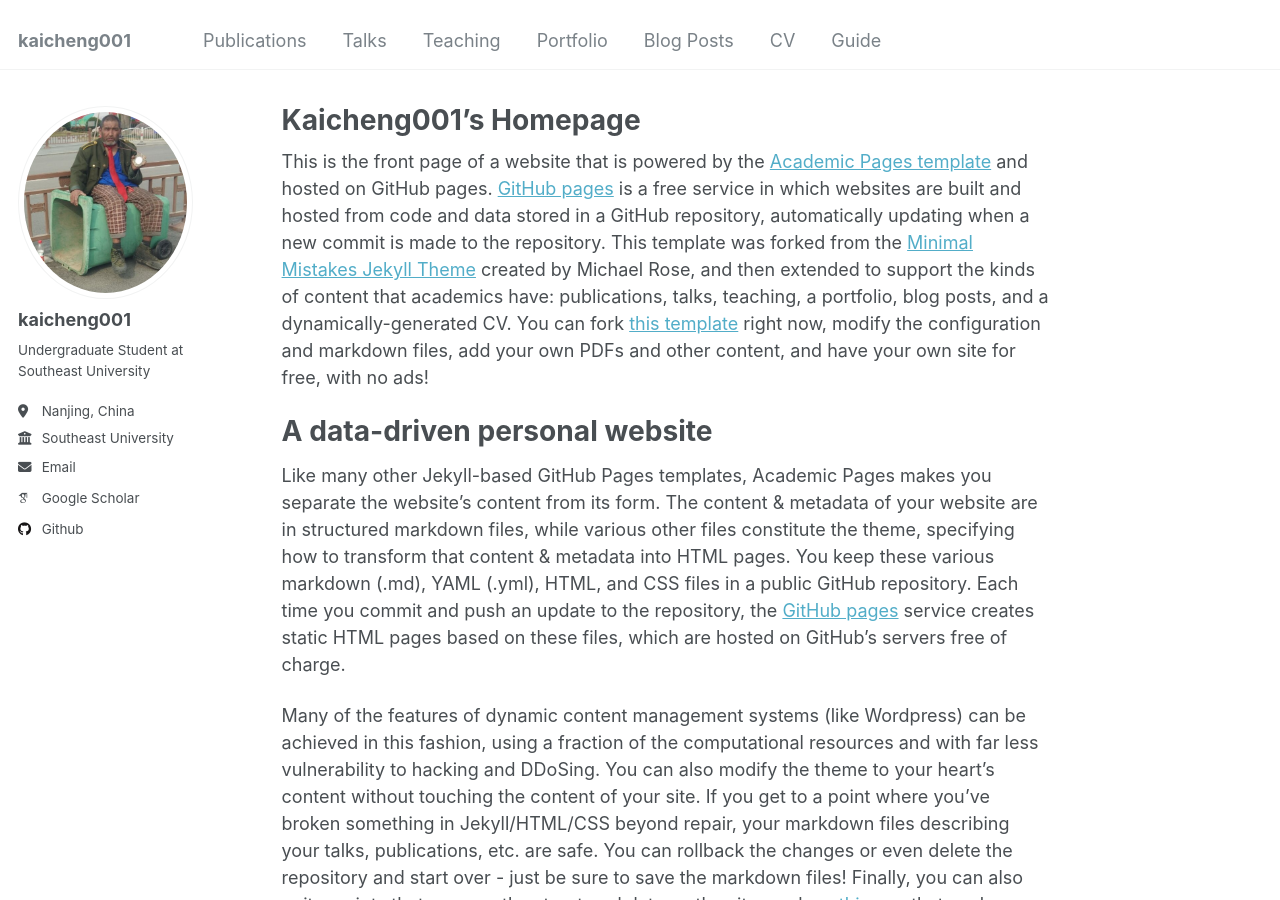
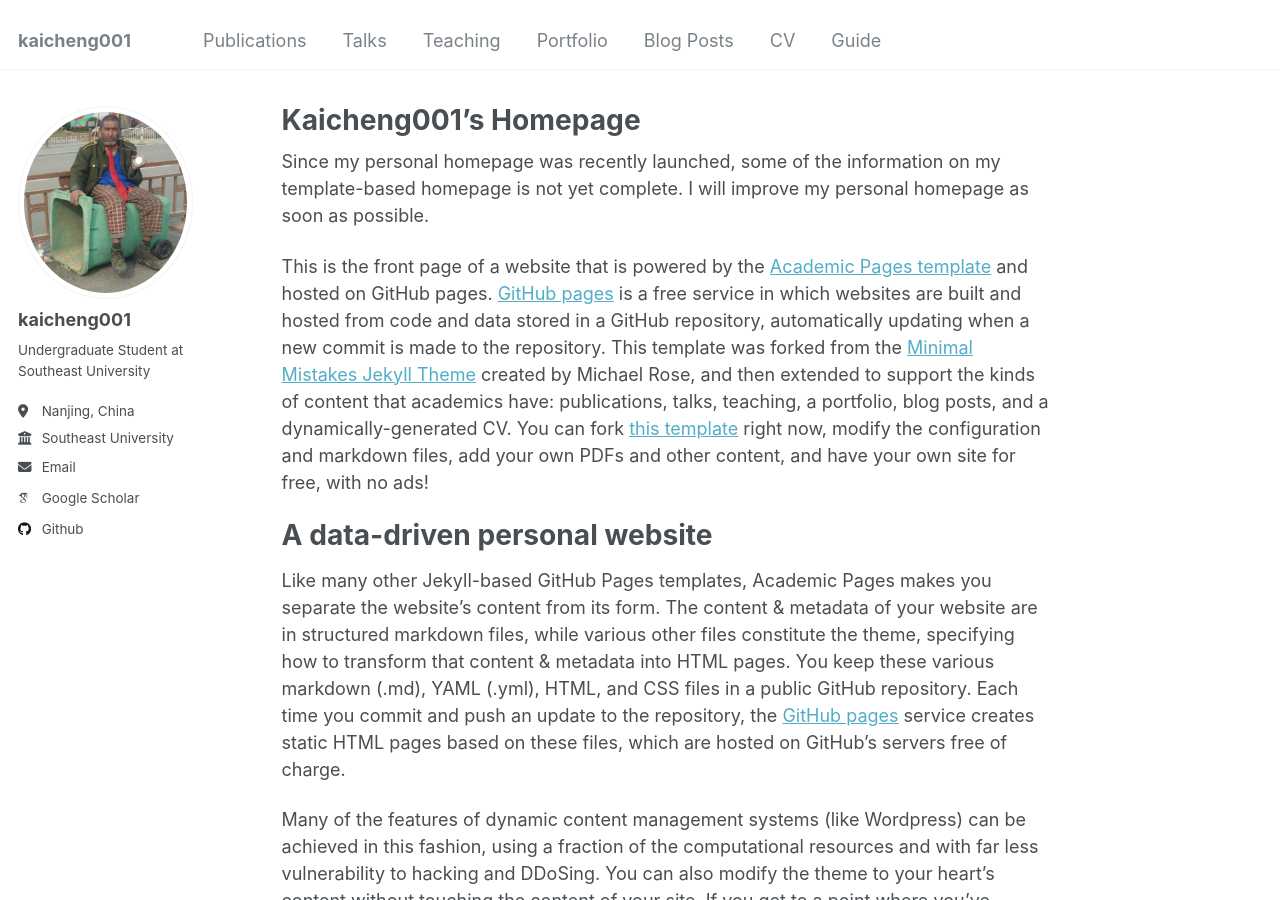
Before and after one commit to kaicheng001/kaicheng001.github.io, a Jekyll site: the page built from _pages/about.md, in a window 1280 px wide and 900 px high. Built offline with Jekyll 4.4.1, drawn with Linux system fonts in a browser that asks for light colours; some web fonts are replaced.

Commit message:
Add some incomplete explanations of the homepage

```diff
--- a/_pages/about.md
+++ b/_pages/about.md
@@ -6,6 +6,8 @@ redirect_from:
   - /about/
   - /about.html
 ---
+
+Since my personal homepage was recently launched, some of the information on my template-based homepage is not yet complete. I will improve my personal homepage as soon as possible.
 
 This is the front page of a website that is powered by the [Academic Pages template](https://github.com/kaicheng001/kaicheng001.github.io) and hosted on GitHub pages. [GitHub pages](https://pages.github.com) is a free service in which websites are built and hosted from code and data stored in a GitHub repository, automatically updating when a new commit is made to the repository. This template was forked from the [Minimal Mistakes Jekyll Theme](https://mmistakes.github.io/minimal-mistakes/) created by Michael Rose, and then extended to support the kinds of content that academics have: publications, talks, teaching, a portfolio, blog posts, and a dynamically-generated CV. You can fork [this template](https://github.com/kaicheng001/kaicheng001.github.io) right now, modify the configuration and markdown files, add your own PDFs and other content, and have your own site for free, with no ads!
 
```
